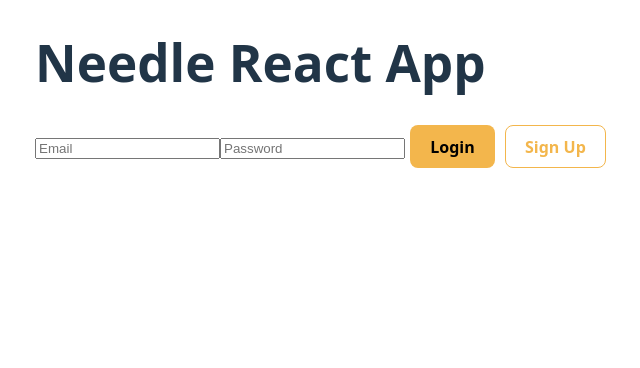
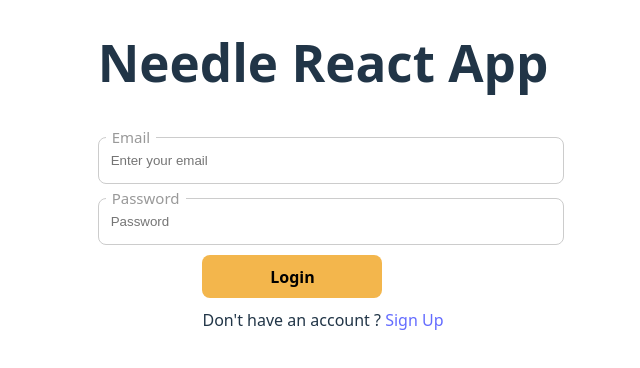
Before and after one commit to EugeneHohZhaoQuan/needle-react-app, a React (Vite) app in the folder needle-react-app/: page / in a window 1280 px wide. Shown: the top 368 px of the page, without its empty margins (317-957 px from the left). Built offline with nearby package versions, Linux system fonts and the light colour scheme.

Commit message:
feat: auth pages

```diff
--- a/needle-react-app/src/App.tsx
+++ b/needle-react-app/src/App.tsx
@@ -9,10 +9,12 @@ import {
   User,
 } from 'firebase/auth';
 
-import { MainContainer, LoginContainer } from './main.styles';
+import { MainContainer, LoginContainer, ButtonContainer } from './main.styles';
 import { PrimaryButton, SecondaryButton } from './button.styles';
+import { MainInput, Label } from './input.styles';
 
 function App() {
+  const [login, setLogin] = useState(true);
   const [email, setEmail] = useState<string>('');
   const [password, setPassword] = useState<string>('');
   const [user, setUser] = useState<User | null>(null);
@@ -49,6 +51,9 @@ function App() {
       );
       setUser(userCredential.user);
       setError(null); // Clear any previous error
+      setLogin(true);
+      setEmail('');
+      setPassword('');
     } catch (error: any) {
       setError(error.message);
     }
@@ -58,27 +63,78 @@ function App() {
     <MainContainer>
       <LoginContainer>
         <h1>Needle React App </h1>
-        {user ? (
+        {error !== null && <>{error}</>}
+
+        {login && (
+          <LoginContainer>
             <div>
-            <p>Welcome, {user.email}</p>
-            <button onClick={handleLogout}>Logout</button>
-          </div>
-        ) : (
-          <LoginContainer>
-            <input
+              <Label htmlFor="emailInput">Email</Label>
+              <MainInput
+                id="emailInput"
                 type="email"
-              placeholder="Email"
+                placeholder="Enter your email"
                 value={email}
                 onChange={(e) => setEmail(e.target.value)}
               />
-            <input
+            </div>
+
+            <div>
+              <Label htmlFor="passwordInput">Password</Label>
+              <MainInput
+                id="passwordInput"
                 type="password"
                 placeholder="Password"
                 value={password}
                 onChange={(e) => setPassword(e.target.value)}
               />
+            </div>
+
+            <ButtonContainer>
               <PrimaryButton onClick={handleLogin}>Login</PrimaryButton>
+              <div>
+                Don't have an account ?{' '}
+                <a
+                  href="#"
+                  onClick={(e) => {
+                    e.preventDefault();
+                    setLogin(false);
+                  }}
+                >
+                  Sign Up
+                </a>
+              </div>
+            </ButtonContainer>
+          </LoginContainer>
+        )}
+
+        {!login && (
+          <LoginContainer>
+            <div>Create an account</div>
+            <div>
+              <Label htmlFor="emailInput">Email</Label>
+              <MainInput
+                id="emailInput"
+                type="email"
+                placeholder="Enter your email"
+                value={email}
+                onChange={(e) => setEmail(e.target.value)}
+              />
+            </div>
+
+            <div>
+              <Label htmlFor="passwordInput">Password</Label>
+              <MainInput
+                id="passwordInput"
+                type="password"
+                placeholder="Password"
+                value={password}
+                onChange={(e) => setPassword(e.target.value)}
+              />
+            </div>
+
+            <ButtonContainer>
               <SecondaryButton onClick={handleSignUp}>Sign Up</SecondaryButton>
+            </ButtonContainer>
           </LoginContainer>
         )}
       </LoginContainer>
--- a/needle-react-app/src/button.styles.tsx
+++ b/needle-react-app/src/button.styles.tsx
@@ -1,10 +1,11 @@
 import styled from 'styled-components';
 
 export const PrimaryButton = styled.button`
+  width: 180px;
   font-weight: 600;
 
   padding: 0.6em 1.2em;
-  margin: 0 5px;
+
   border: 1px solid transparent;
   border-radius: 8px;
 
@@ -20,10 +21,10 @@ export const PrimaryButton = styled.button`
 `;
 
 export const SecondaryButton = styled.button`
+  width: 180px;
   font-weight: 600;
 
   padding: 0.6em 1.2em;
-  margin: 0 5px;
 
   border: 1px solid #f3b64c;
   border-radius: 8px;
--- /dev/null
+++ b/needle-react-app/src/input.styles.tsx
@@ -0,0 +1,34 @@
+import styled from 'styled-components';
+
+export const MainInput = styled.input`
+  border: 1px solid transparent;
+  line-height: 30px;
+  padding: 5px 7px;
+
+  display: block;
+  margin-bottom: 2px;
+  border-radius: 8px;
+  border-color: #ccc;
+  text-indent: 5px;
+  width: 100%;
+  height: 35px;
+`;
+
+export const Label = styled.label`
+  border: 1px solid transparent;
+  line-height: 30px;
+  height: 30px;
+  padding: 0;
+
+  z-index: 2;
+  float: left;
+  height: 10px;
+  line-height: 10px;
+  padding: 0px 5px 0px 5px;
+  position: relative;
+  left: 8px;
+  top: 6px;
+  color: #999;
+  background-color: #fff;
+  font-size: 15px;
+`;
--- a/needle-react-app/src/main.styles.tsx
+++ b/needle-react-app/src/main.styles.tsx
@@ -11,3 +11,11 @@ export const LoginContainer = styled.div`
   align-items: center;
   justify-content: center;
 `;
+
+export const ButtonContainer = styled.div`
+  display: grid;
+  justify-content: center;
+  gap: 10px;
+  margin-top: 10px;
+  text-align: -webkit-center;
+`;
```
Lines whose indentation alone changed are shown as unchanged.
